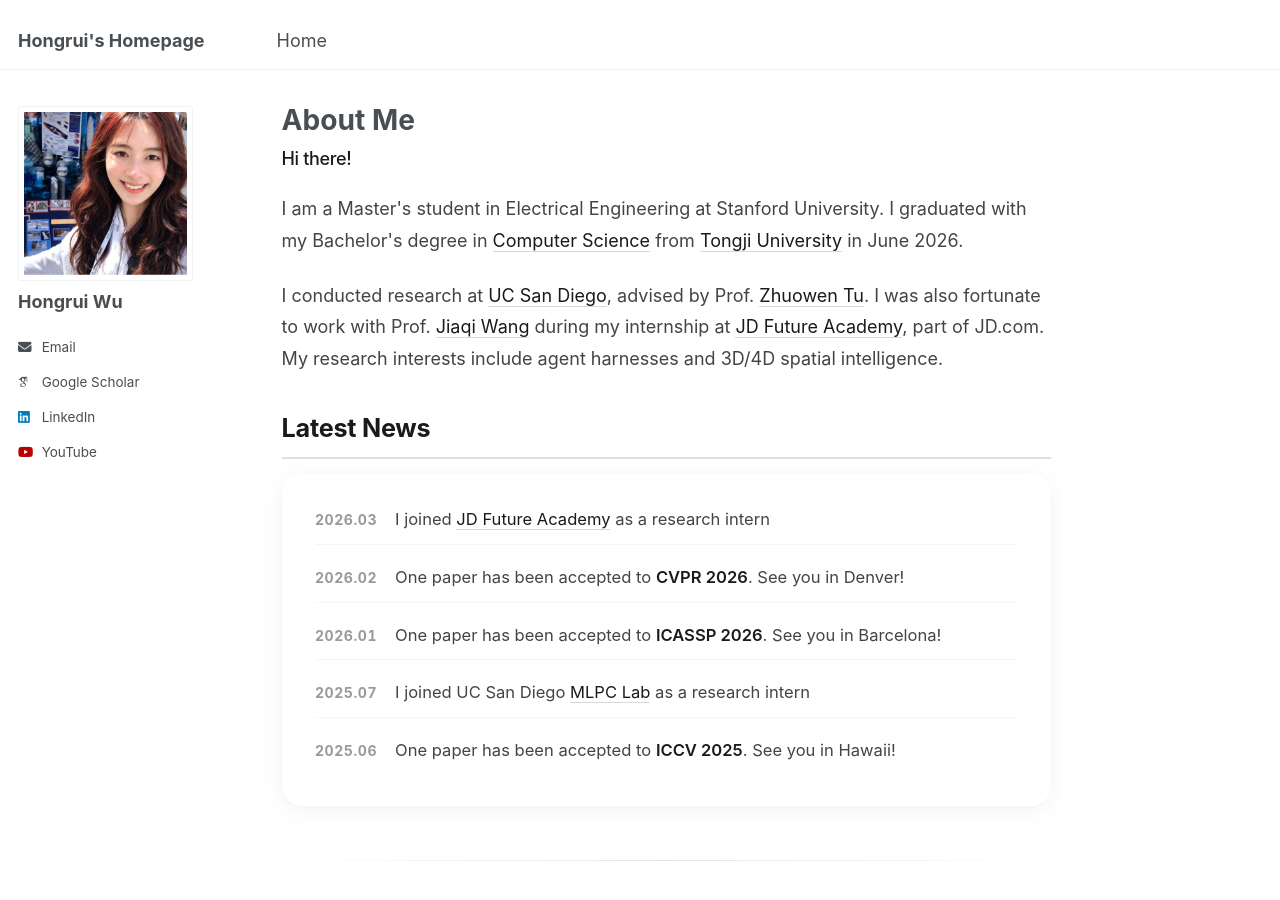
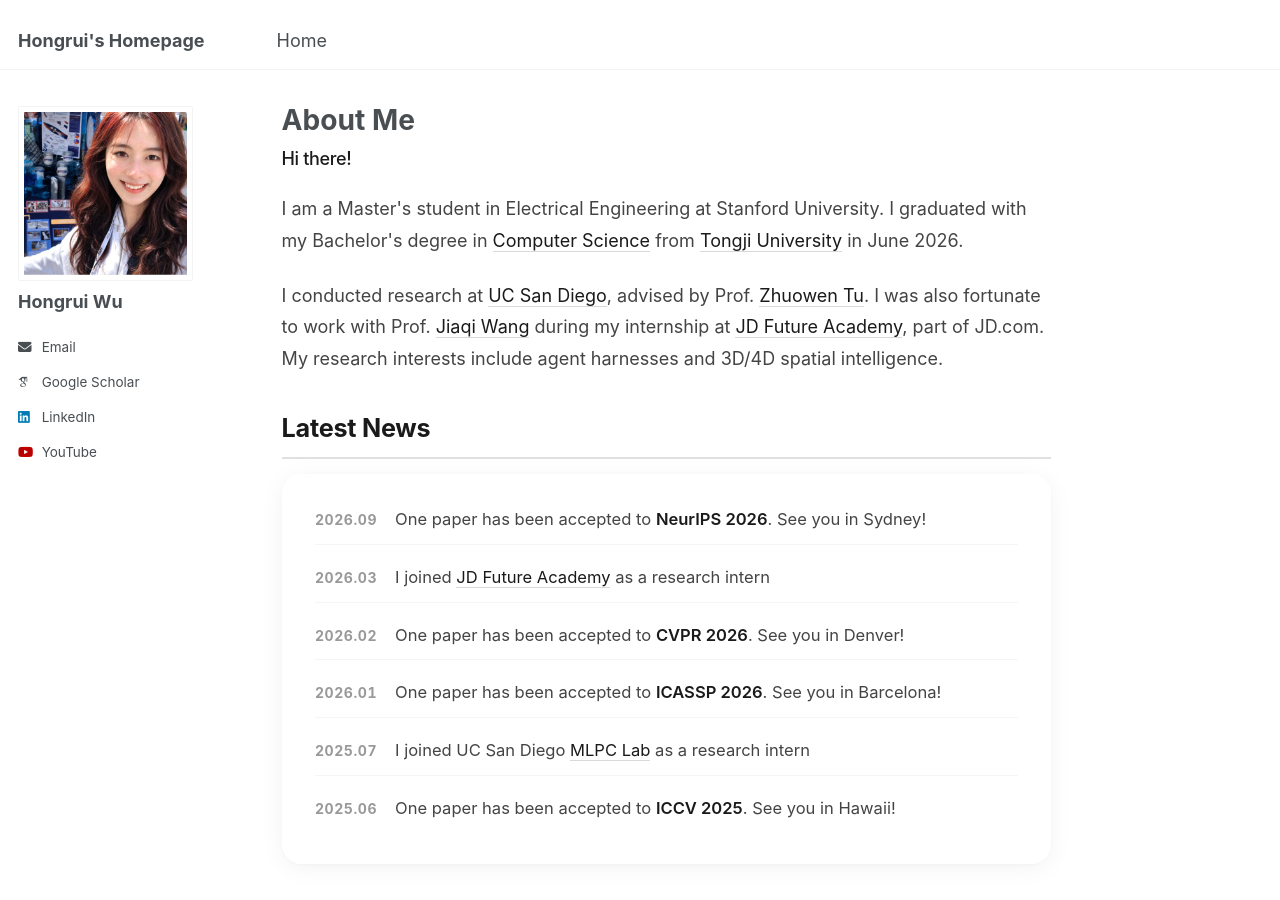
Before and after one commit to oneHFR/oneHFR.github.io, a Jekyll site: the page built from _pages/about.md, in a window 1280 px wide and 900 px high. Built offline with Jekyll 4.4.1, drawn with Linux system fonts in a browser that asks for light colours; some web fonts are replaced.

Commit message:
Add NeurIPS 2026 news item
Co-Authored-By: Claude Opus 5.5 (1M context) <noreply@anthropic.com>
Claude-Session: https://claude.ai/code/session_013BEXgtdcaYWvB72FUq3Ub4

```diff
--- a/_pages/about.md
+++ b/_pages/about.md
@@ -21,6 +21,10 @@ redirect_from:
 
 <div class="news-section">
   <ul>
+    <li>
+      <span class="news-date">2026.09</span>
+      <span class="news-text">One paper has been accepted to <strong>NeurIPS 2026</strong>. See you in Sydney!</span>
+    </li>
     <li>
       <span class="news-date">2026.03</span>
       <span class="news-text">I joined <a href="https://github.com/jd-opensource" target="_blank" rel="noopener">JD Future Academy</a> as a research intern</span>
```
